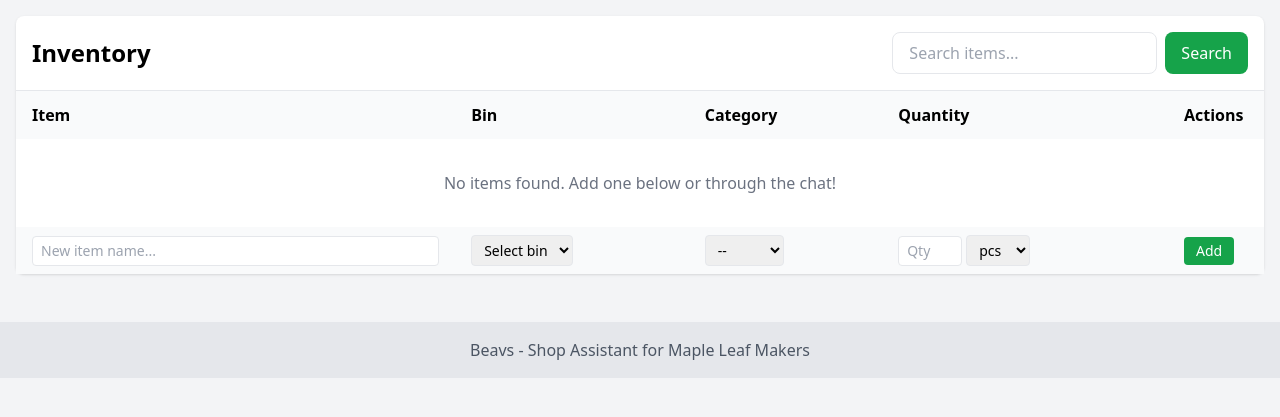
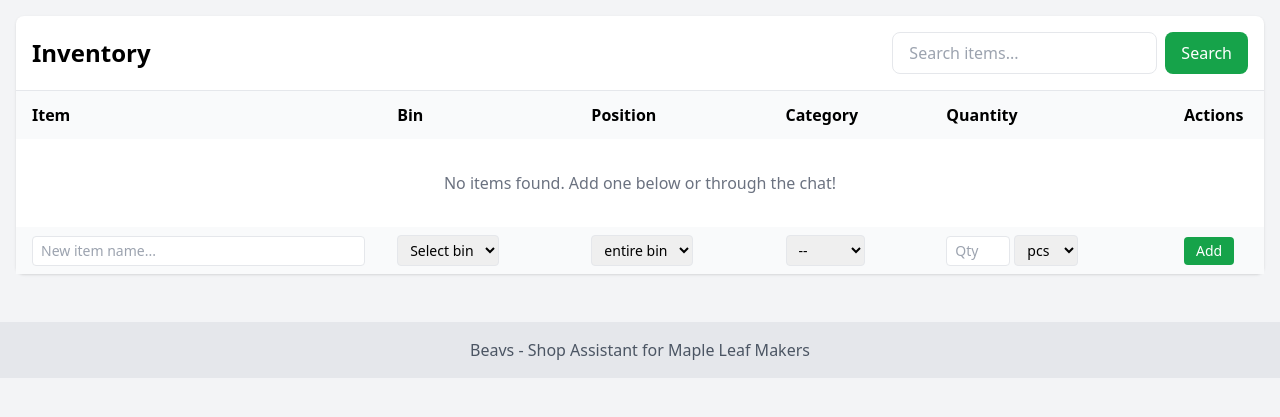
Before and after one commit to fullydoved/shop_bot, a Django app: page /inventory/ in a window 1280 px wide. Shown: the part 64-481 px from the top of the page. Run offline with Django 5.2, Linux system fonts and the light colour scheme; data that the repository does not hold is empty; some libraries are stand-ins or nearby versions.

Commit message:
Add position column and bin creation to inventory UI
- Add Position column with fixed options (front/back/left/right/center/top/bottom/entire bin)
- Add "+ New" option to bin dropdown for creating bins inline
- Update claude.md with new inventory tools and Haiku model

Co-Authored-By: Claude Opus 4.5 <noreply@anthropic.com>

```diff
--- a/shop_bot/inventory/views.py
+++ b/shop_bot/inventory/views.py
@@ -45,10 +45,18 @@ def update_item(request, item_id):
     new_category = request.POST.get('new_category', '').strip()
     item.category = new_category if new_category else category
 
-    # Handle bin change
-    bin_id = request.POST.get('bin_id')
-    if bin_id:
-        item.bin_id = bin_id
+    # Handle bin change (existing or new)
+    new_bin = request.POST.get('new_bin', '').strip()
+    if new_bin:
+        bin_obj, _ = Bin.objects.get_or_create(code=new_bin.upper())
+        item.bin = bin_obj
+    else:
+        bin_id = request.POST.get('bin_id')
+        if bin_id:
+            item.bin_id = bin_id
+
+    # Handle position
+    item.position = request.POST.get('position', '').strip()
 
     item.save()
 
@@ -68,11 +76,16 @@ def create_item(request):
     """Create a new item."""
     name = request.POST.get('name', '').strip()
     bin_id = request.POST.get('bin_id')
+    new_bin = request.POST.get('new_bin', '').strip()
 
-    if not name or not bin_id:
+    if not name or (not bin_id and not new_bin):
         return HttpResponse('<span class="text-red-600 text-sm">Name and bin required</span>', status=400)
 
-    bin_obj = get_object_or_404(Bin, id=bin_id)
+    # Handle new bin or existing bin
+    if new_bin:
+        bin_obj, _ = Bin.objects.get_or_create(code=new_bin.upper())
+    else:
+        bin_obj = get_object_or_404(Bin, id=bin_id)
 
     item = InventoryItem.objects.create(
         name=name,
@@ -80,6 +93,7 @@ def create_item(request):
         quantity=request.POST.get('quantity') or None,
         unit=request.POST.get('unit', 'pcs').strip() or 'pcs',
         category=request.POST.get('category', '').strip(),
+        position=request.POST.get('position', '').strip(),
     )
 
     # Return the new row HTML
--- a/shop_bot/templates/inventory/list.html
+++ b/shop_bot/templates/inventory/list.html
@@ -21,6 +21,7 @@
                 <tr>
                     <th class="px-4 py-3 text-left">Item</th>
                     <th class="px-4 py-3 text-left">Bin</th>
+                    <th class="px-4 py-3 text-left">Position</th>
                     <th class="px-4 py-3 text-left">Category</th>
                     <th class="px-4 py-3 text-left">Quantity</th>
                     <th class="px-4 py-3 text-left w-24">Actions</th>
@@ -31,7 +32,7 @@
                 {% include 'inventory/item_row.html' %}
                 {% empty %}
                 <tr id="empty-row">
-                    <td colspan="5" class="px-4 py-8 text-center text-gray-500">
+                    <td colspan="6" class="px-4 py-8 text-center text-gray-500">
                         No items found. Add one below or through the chat!
                     </td>
                 </tr>
@@ -44,11 +45,29 @@
                                class="w-full border rounded px-2 py-1 text-sm focus:outline-none focus:ring-2 focus:ring-green-500">
                     </td>
                     <td class="px-4 py-2">
-                        <select id="new-bin" class="border rounded px-2 py-1 text-sm focus:outline-none focus:ring-2 focus:ring-green-500">
-                            <option value="">Select bin</option>
-                            {% for bin in bins %}
-                            <option value="{{ bin.id }}">{{ bin.code }}</option>
-                            {% endfor %}
+                        <div class="flex items-center gap-1">
+                            <select id="new-bin" class="bin-select border rounded px-2 py-1 text-sm focus:outline-none focus:ring-2 focus:ring-green-500"
+                                    onchange="handleNewBinChange(this)">
+                                <option value="">Select bin</option>
+                                {% for bin in bins %}
+                                <option value="{{ bin.id }}">{{ bin.code }}</option>
+                                {% endfor %}
+                                <option value="__new__">+ New</option>
+                            </select>
+                            <input type="text" id="new-bin-input" placeholder="e.g. A1"
+                                   class="hidden w-16 border rounded px-2 py-1 text-sm focus:outline-none focus:ring-2 focus:ring-green-500">
+                        </div>
+                    </td>
+                    <td class="px-4 py-2">
+                        <select id="new-position" class="border rounded px-2 py-1 text-sm focus:outline-none focus:ring-2 focus:ring-green-500">
+                            <option value="" selected>entire bin</option>
+                            <option value="front">front</option>
+                            <option value="back">back</option>
+                            <option value="center">center</option>
+                            <option value="left">left</option>
+                            <option value="right">right</option>
+                            <option value="top">top</option>
+                            <option value="bottom">bottom</option>
                         </select>
                     </td>
                     <td class="px-4 py-2">
@@ -129,6 +148,31 @@ function handleNewCategoryChange(select) {
     }
 }
 
+function handleNewBinChange(select) {
+    const newInput = document.getElementById('new-bin-input');
+    if (select.value === '__new__') {
+        newInput.classList.remove('hidden');
+        newInput.focus();
+    } else {
+        newInput.classList.add('hidden');
+        newInput.value = '';
+    }
+}
+
+function handleBinChange(select, itemId) {
+    const row = document.getElementById(`item-row-${itemId}`);
+    const newInput = row.querySelector('.new-bin-input');
+
+    if (select.value === '__new__') {
+        newInput.classList.remove('hidden');
+        newInput.focus();
+    } else {
+        newInput.classList.add('hidden');
+        newInput.value = '';
+    }
+    markRowDirty(itemId);
+}
+
 function saveRow(itemId) {
     const row = document.getElementById(`item-row-${itemId}`);
     const saveBtn = row.querySelector('.save-btn');
@@ -137,7 +181,17 @@ function saveRow(itemId) {
     const formData = new FormData();
     formData.append('csrfmiddlewaretoken', csrfToken);
     formData.append('name', row.querySelector('input[name="name"]').value);
-    formData.append('bin_id', row.querySelector('select[name="bin_id"]').value);
+
+    const binSelect = row.querySelector('select[name="bin_id"]');
+    const newBinInput = row.querySelector('input[name="new_bin"]');
+
+    if (binSelect.value === '__new__' && newBinInput.value.trim()) {
+        formData.append('new_bin', newBinInput.value.trim());
+    } else {
+        formData.append('bin_id', binSelect.value);
+    }
+
+    formData.append('position', row.querySelector('select[name="position"]').value);
     formData.append('quantity', row.querySelector('input[name="quantity"]').value);
     formData.append('unit', row.querySelector('select[name="unit"]').value);
 
@@ -168,6 +222,15 @@ function saveRow(itemId) {
             newCategoryInput.value = '';
         }
 
+        // Add new bin to all dropdowns if created
+        if (binSelect.value === '__new__' && newBinInput.value.trim()) {
+            const newBin = newBinInput.value.trim();
+            addBinToDropdowns(newBin);
+            binSelect.value = 'new_' + newBin;
+            newBinInput.classList.add('hidden');
+            newBinInput.value = '';
+        }
+
         setTimeout(() => { status.innerHTML = ''; }, 2000);
     })
     .catch(() => {
@@ -191,10 +254,16 @@ function deleteRow(itemId) {
 
 function addNewItem() {
     const name = document.getElementById('new-name').value.trim();
-    const binId = document.getElementById('new-bin').value;
+    const binSelect = document.getElementById('new-bin');
+    const binId = binSelect.value;
+    const newBinInput = document.getElementById('new-bin-input');
     const status = document.getElementById('new-item-status');
 
-    if (!name || !binId) {
+    // Check for new bin or selected bin
+    const isNewBin = binId === '__new__';
+    const newBinCode = newBinInput.value.trim();
+
+    if (!name || (!binId && !newBinCode) || (isNewBin && !newBinCode)) {
         status.innerHTML = '<span class="text-red-600">Name and bin required</span>';
         setTimeout(() => { status.innerHTML = ''; }, 2000);
         return;
@@ -203,9 +272,16 @@ function addNewItem() {
     const formData = new FormData();
     formData.append('csrfmiddlewaretoken', csrfToken);
     formData.append('name', name);
-    formData.append('bin_id', binId);
+
+    if (isNewBin) {
+        formData.append('new_bin', newBinCode);
+    } else {
+        formData.append('bin_id', binId);
+    }
+
     formData.append('quantity', document.getElementById('new-quantity').value);
     formData.append('unit', document.getElementById('new-unit').value);
+    formData.append('position', document.getElementById('new-position').value);
 
     const categorySelect = document.getElementById('new-category');
     const newCategoryInput = document.getElementById('new-category-input');
@@ -234,9 +310,17 @@ function addNewItem() {
             addCategoryToDropdowns(newCategoryInput.value.trim());
         }
 
+        // Add new bin to dropdowns if created
+        if (isNewBin && newBinCode) {
+            addBinToDropdowns(newBinCode);
+        }
+
         // Clear form
         document.getElementById('new-name').value = '';
         document.getElementById('new-bin').value = '';
+        document.getElementById('new-bin-input').value = '';
+        document.getElementById('new-bin-input').classList.add('hidden');
+        document.getElementById('new-position').value = '';
         document.getElementById('new-category').value = '';
         document.getElementById('new-category-input').value = '';
         document.getElementById('new-category-input').classList.add('hidden');
@@ -267,5 +351,23 @@ function addCategoryToDropdowns(newCat) {
         }
     });
 }
+
+function addBinToDropdowns(newBin) {
+    document.querySelectorAll('.bin-select').forEach(sel => {
+        const exists = Array.from(sel.options).some(opt => opt.textContent === newBin);
+        if (!exists) {
+            const option = document.createElement('option');
+            option.value = 'new_' + newBin;  // Temporary value, will be replaced on reload
+            option.textContent = newBin;
+            const newOption = sel.querySelector('option[value="__new__"]');
+            if (newOption) {
+                sel.insertBefore(option, newOption);
+            } else {
+                sel.appendChild(option);
+            }
+        }
+    });
+}
+
 </script>
 {% endblock %}
```
Also changed, not shown: claude.md (+6 -4 lines), shop_bot/templates/inventory/item_row.html (+23 -4 lines).
